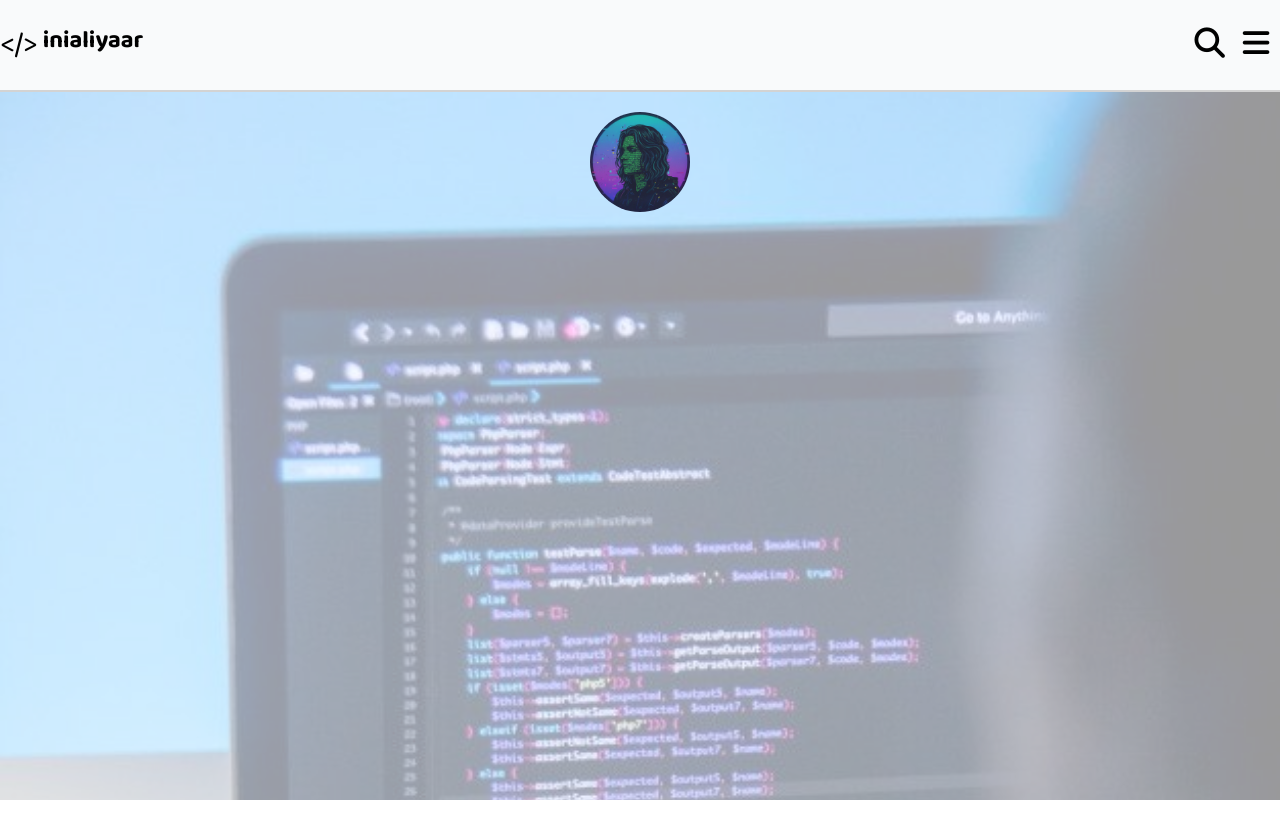
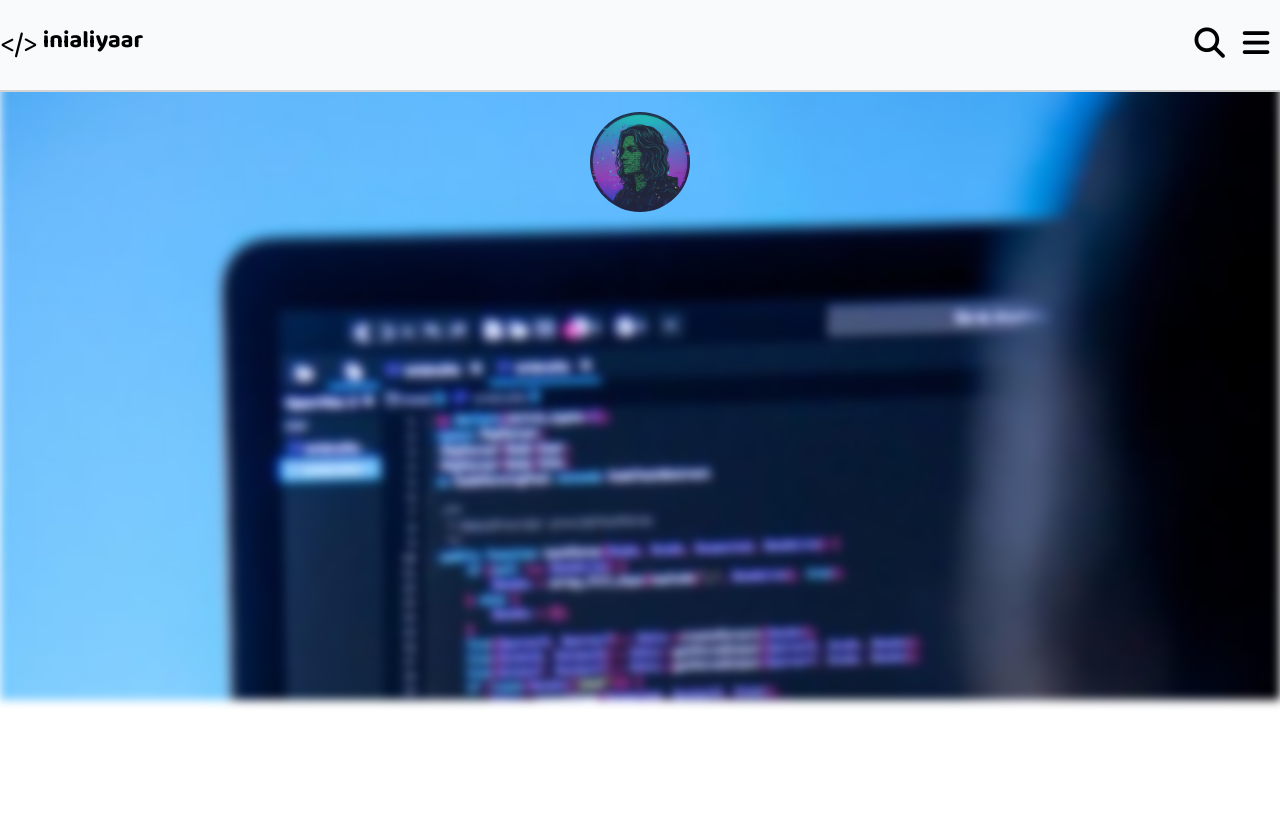
Before and after one commit to inialiyaar/inialiyaar.github.io, a plain HTML site: page index.html in a window 1280 px wide. After the commit the page ends 800 px from the top, so only its background shows below. Drawn offline with Linux system fonts and the light colour scheme.

Commit message:
google verification

```diff
--- a/css/style.css
+++ b/css/style.css
@@ -149,19 +149,20 @@ header > .hero-pannel > .inialiyaar-icon {
   height: 100px;
   border-radius: 50%;
   position: relative;
-  top: 20px;
+  margin-top: 20px;
 }
 .hero-pannel{
   width: 100%;
-  height: 100vh;
+  height: 600px;
 }
 
 .hero-pannel::before{
   content: "";
-  opacity: 0.4;
+  filter: blur(5px);
   inset: 0;
   position: absolute;
   z-index: -1;
   background-size: cover;
   background-image: url('/../assets/hero_background.jpg');
+  height: 700px;
 }
--- a/index.html
+++ b/index.html
@@ -4,7 +4,7 @@
 <head>
   <title>Home - inialiyaar</title>
   <meta charset="UTF-8">
-  <meta name="theme-color" content="rgb(30,33,37)">
+  <meta name="theme-color" content="rgb(255,255,255)">
   <meta name="author" content="inialiyaar">
   <meta name="creator" content="aliyaar">
   <meta name="publisher" content="inialiyaar">
@@ -12,9 +12,10 @@
   <meta name="language" content="en">
   <meta property="og:type" content="website">
   <meta property="og:url" content="https://inialiyaar.github.io">
-  <meta property="og:title" content="inialiyaar's Portfolio">
+  <meta property="og:title" content="Home - inialiyaar">
   <meta property="og:description" content="I build projects, share code, write what I learn, and post the things that inspire me — from development to music and anime.">
   <meta property="og:image" content="https://inialiyaar.github.io/assets/inialiyaar.jpg">
+  <meta name="google-site-verification" content="9Wd714i_bEQU4qhKzgaifxafg4K5-lysqhArPd0F1kw" />
   <meta name="viewport" content="width=device-width, initial-scale=1">
   <meta name="description" content="I build projects, share code, write what I learn, and post the things that inspire me — from development to music and anime.">
   <meta name="keywords" content="blog, inialiyaar, inialiyaar's blog, Portfolio">
```
